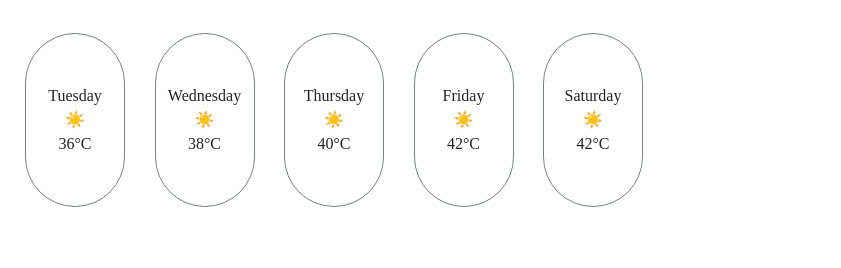
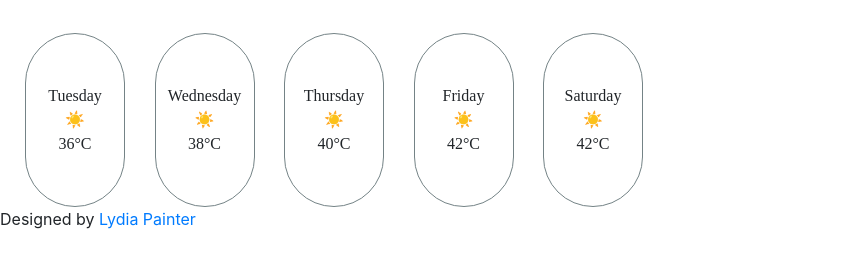
Before and after one commit to lydiapainter/PlusWeek6HW, a plain HTML site: page index.html in a window 1280 px wide. Shown: the part 380-648 px from the top of the page, without its empty margins (0-841 px from the left). Drawn offline with nearby package versions, Linux system fonts and the light colour scheme.

Commit message:
Update index.html

```diff
--- a/index.html
+++ b/index.html
@@ -85,6 +85,7 @@
           42°C
         </span>
       </div>
+      Designed by <a href="https://github.com/lydiapainter/PlusWeek6HW">Lydia Painter</a>
     </div>
     <script src="PlusWeek6HW.js"></script>
   </body>
```
